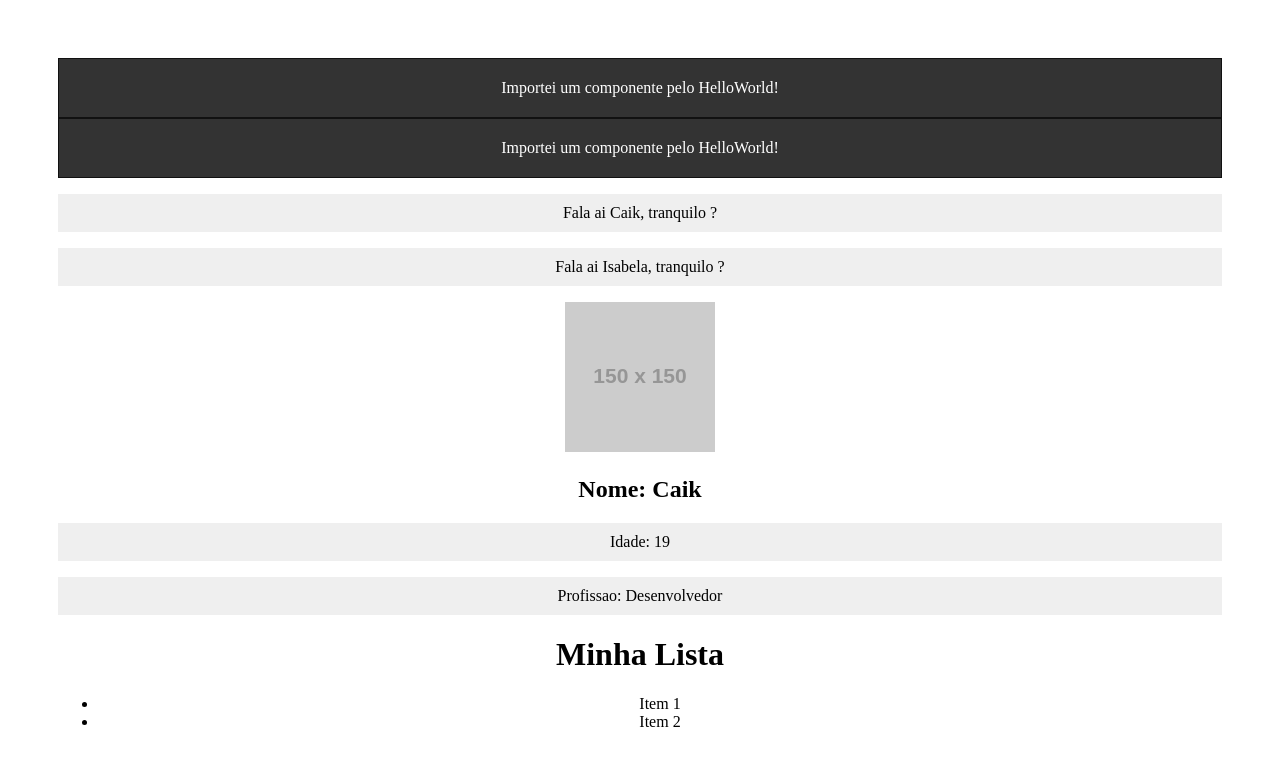
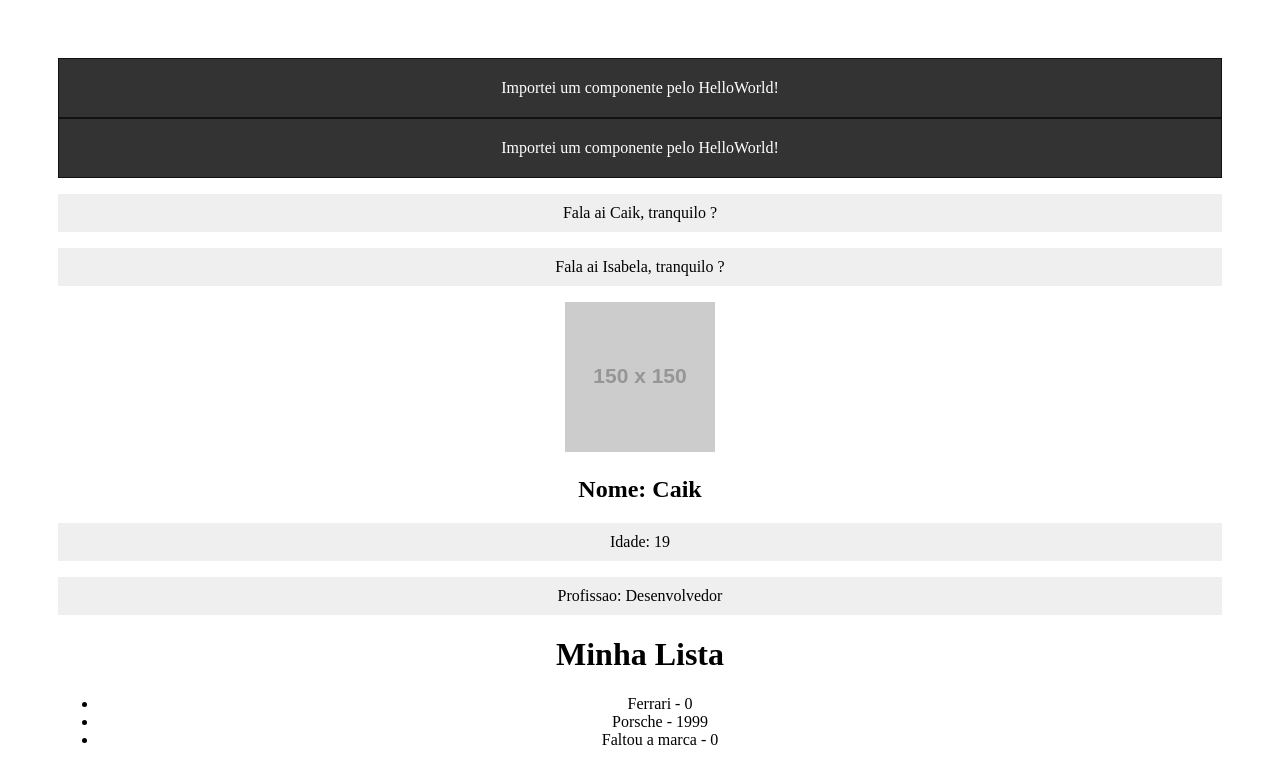
Before and after one commit to CaikLacerda/curso_react, a React (Create React App) app in the folder meu-projeto/: page / in a window 1280 px wide. Shown: the top 784 px of the page. Built offline with nearby package versions, Linux system fonts and the light colour scheme.

Commit message:
prop types

```diff
--- a/meu-projeto/src/components/Item.jsx
+++ b/meu-projeto/src/components/Item.jsx
@@ -1,9 +1,23 @@
-function Item(props){
+import PropTypes from 'prop-types'
+
+function Item({marca, ano_lancamento}){
     return (
         <>
-            <li>{props.marca}</li>
+            <li>
+                {marca} -   {ano_lancamento}
+            </li>
         </>
     )
 }
 
+Item.propTypes = {
+    marca: PropTypes.string.isRequired,
+    ano_lancamento: PropTypes.number
+}
+
+Item.defaultProps = {
+    marca: 'Faltou a marca',
+    ano_lancamento: 0
+}
+
 export default Item
--- a/meu-projeto/src/components/List.jsx
+++ b/meu-projeto/src/components/List.jsx
@@ -1,10 +1,13 @@
+import Item from "./Item"
+
 function List() {
     return (
         <>
             <h1>Minha Lista</h1>
             <ul>
-                <li>Item 1</li>
-                <li>Item 2</li>
+                <Item marca='Ferrari'  />
+                <Item marca='Porsche' ano_lancamento={1999}/>
+                <Item />
             </ul>
         </>
     )
```
